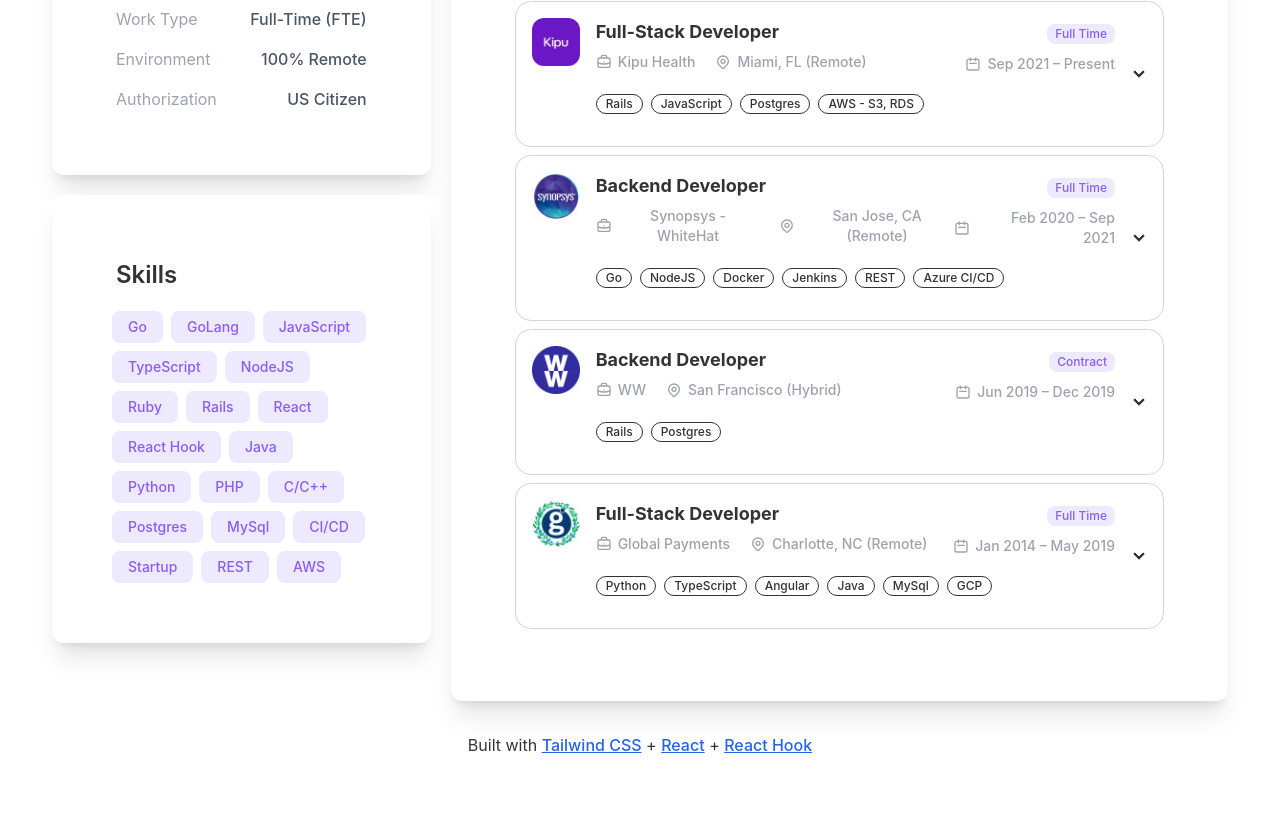
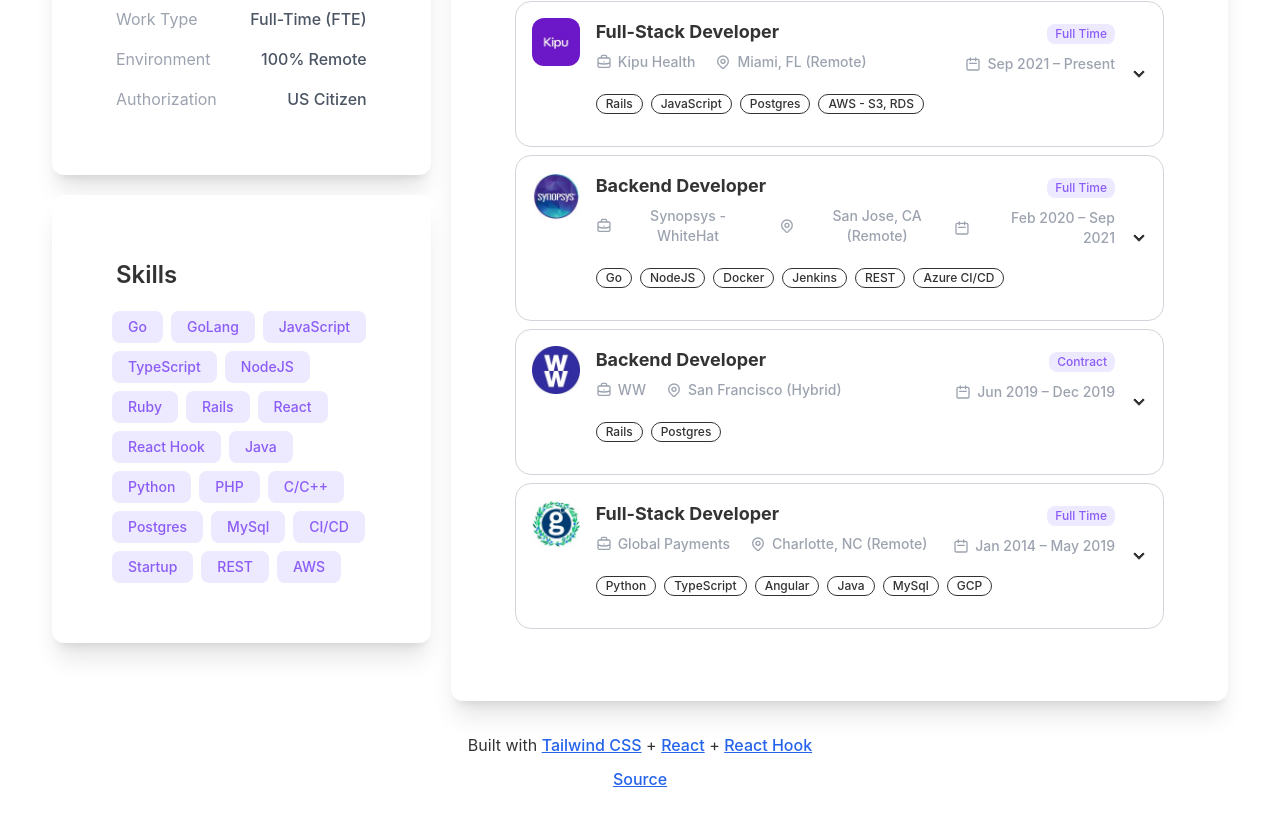
Before and after one commit to developertogo/portfolio, a React (Vite) app: page / in a window 1280 px wide. Shown: the part 835-1655 px from the top of the page. Before the commit the page ends 1622 px from the top, so only its background shows below. Built offline with nearby package versions, Linux system fonts and the light colour scheme.

Commit message:
Add source link

```diff
--- a/src/App.jsx
+++ b/src/App.jsx
@@ -1105,13 +1105,16 @@
           </div> {/* end right side */}
         </div>
       </main>
-      <h1 className="mt-4"><span>Built with  </span>
+      <h1 className="mt-4 mb-4"><span>Built with  </span>
         <a href="https://tailwindcss.com/" target="_blank" rel="noopener noreferrer" className="underline text-blue-600 hover:text-blue-800 visited:text-purple-600">Tailwind CSS</a>
         <span> + </span>
         <a href="https://reactjs.org/" target="_blank" rel="noopener noreferrer" className="underline text-blue-600 hover:text-blue-800 visited:text-purple-600">React</a>
         <span> + </span>
         <a href="https://reactjs.org/docs/hooks-intro.html" target="_blank" rel="noopener noreferrer" className="underline text-blue-600 hover:text-blue-800 visited:text-purple-600">React Hook</a>
       </h1>
+      <h1>
+        <a href="https://github.com/developertogo/portfolio" target="_blank" rel="noopener noreferrer" className="underline text-blue-600 hover:text-blue-800 visited:text-purple-600">Source</a>
+      </h1>
     </div>
   )
 }
```
